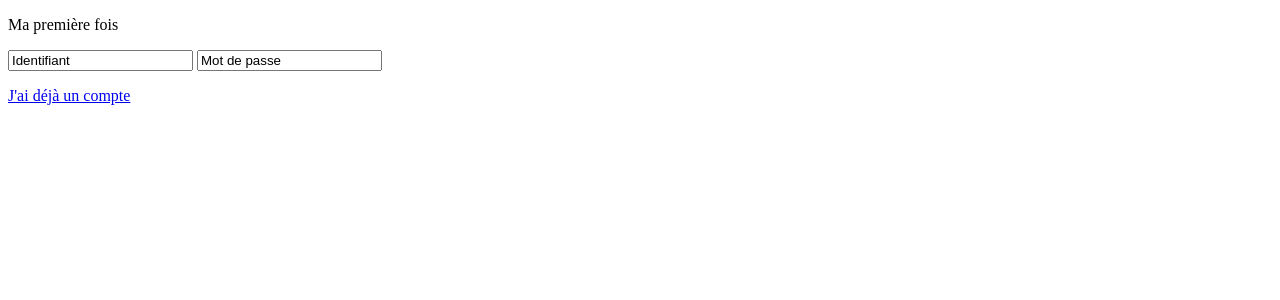
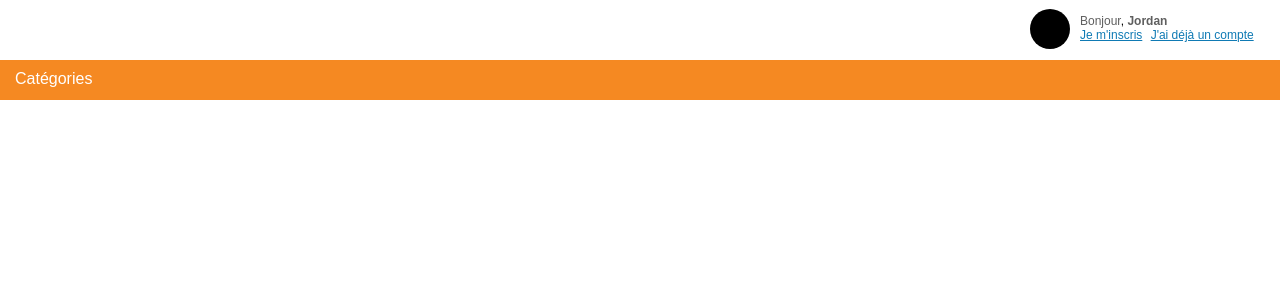
Before and after one commit to leslow/alibi, a PHP site: page /nav.php in a window 1280 px wide. Shown: the top 300 px of the page. Run offline with PHP 8.4, Linux system fonts and the light colour scheme; some libraries are stand-ins or nearby versions.

Commit message:
MAJ nav
Don’t worry, ce n’est pas finit…
Je commit, quoi :P

```diff
--- a/projet/css/nav.css
+++ b/projet/css/nav.css
@@ -1,4 +1,163 @@
 * {
 	margin: 0;
 	padding: 0;
+	font-family: arial, sans-serif;
 }
+
+nav {
+	width: 100%;
+	height: 60px;
+	background-color: #fff;
+	z-index: 5;
+	position: fixed;
+}
+
+.nav-wrap {
+	width: 100%;
+	height: auto;
+	margin: auto;
+}
+
+.avatar {
+	width: 40px;
+	height: 40px;
+	margin-top: 9px;
+	float: right;
+	margin-right: 10px;
+	background-color: black;
+	border-radius: 100%;
+	z-index: 10;
+	cursor: pointer;
+}
+
+.seconnecter {
+	width: 200px;
+	float: right;
+	margin-top: 14px;
+	z-index: 10;
+	font-size: 12px;
+}
+
+.seconnecter a {
+	color: #474747;
+}
+
+.seconnecter input {
+	margin-left: 10px;
+	padding-left: 5px;
+	color: silver;
+	width: 150px;
+	height: 25px;
+	border-radius: 3px;
+	border-style: solid;
+	border-color: #F4F4F4;
+}
+
+.seconnecter a {
+	color: #0f7ab4;
+	display: inline-block;
+}
+
+.member {
+
+}
+
+.newmember {
+	margin-right: 5px;
+}
+
+.bonjour-login {
+	color: #5F5F5F;
+}
+
+.name-login {
+	color: #5F5F5F;
+	font-weight: bold;
+}
+
+.login-popup {
+	display: none;
+	width: 100%;
+	height: 9000px;
+	background-color: rgba(0, 0, 0, 0.7);
+	z-index: 2;
+}
+
+.login-box {
+	display: block;
+	position: fixed;
+	top: 0;
+	bottom: 0;
+	left: 0;
+	right: 0;
+	width: 300px;
+  	height: 210px;
+	border-style: solid;
+	border-color: #f58922;
+	border-width: 1px;
+	background-color: rgba(255, 255, 255, 0.3);
+	margin: auto;
+	text-align: center;
+	z-index: 10;
+}
+
+.login-popup:hover {
+	display: block;
+}
+
+.login-titre {
+	color: #fff;
+	text-align: left;
+	padding: 5px;
+}
+
+.login-identifiant, .login-password {
+	display: block;
+	margin: auto;
+	width: 225px;
+	height: 35px;
+	border-radius: 2px;
+	border-style: none;
+	padding-left: 10px;
+	box-sizing: border-box;
+}
+
+.login-identifiant {
+	margin-top: 30px;
+}
+
+.login-password {
+	margin-top: 15px;
+}
+
+.login-submit {
+	margin: auto;
+	width: 225px;
+	height: 35px;
+	color: #fff;
+	font-weight: bold;
+	background-color: #f58922;
+	border-radius: 2px;
+	border-style: none;
+	margin-top: 70px;
+}
+
+.login-submit:hover {
+	background-color: #ff9b3b;
+}
+
+
+
+
+.menu {
+	clear: both;
+	width: 100%;
+	height: 40px;
+	margin-top: 60px;
+	color: #fff;
+	background-color: #f58922;
+}
+
+.sous-menu {
+	padding: 10px 0px 0px 15px;
+}
--- a/projet/nav.php
+++ b/projet/nav.php
@@ -3,22 +3,50 @@
 	<head>
 		<title>Navigation Alibi</title>
 		<meta charset="utf-8">
-		<link href="style.css" rel="stylesheet" type="text/css" media="screen">
+		<link href="css/nav.css" rel="stylesheet" type="text/css" media="screen">
 		<link rel="stylesheet" type="text/css" href="http://maxcdn.bootstrapcdn.com/font-awesome/4.2.0/css/font-awesome.min.css">
+		<script src="//code.jquery.com/jquery-1.11.3.min.js"></script>
+		<script src="//code.jquery.com/jquery-migrate-1.2.1.min.js"></script>
+		<script type="text/javascript">
+
+		function init() {
+
+			$('.member').click(function(){
+			  $('.login-popup').toggle();
+			});
+
+		}
+
+		</script>
 	</head>
+	<body onload="init()">
+		<div class="nav-wrap">
 
-	<body>
-		<div class="wrap">
 			<nav>
-				<!-- <div id="logo"><img src="#"></div> -->
+				<!-- <div id="logo" alt="Alibi Logo" title="Alibi"><img src="#"></div> -->
+
+				<div class="seconnecter">
+					<p><span class="bonjour-login">Bonjour</span>, <span class="name-login">Jordan</span></p>
+
+					<a href="#"><p class="newmember">Je m'inscris</p></a>
+					<a href="#"><p class="member">J'ai déjà un compte</p></a>
+				</div>
+
 				<div class="avatar">
-				<!-- <img title="My photo" alt="My Photo" src="#"> -->
+					<!-- <img title="My photo" alt="My Photo" src="#"> -->
 				</div>
-				<div class="seconnecter">
-					<p class="newmembre">Ma première fois</p>
-					<input type="text" name="Identifiant" value="Identifiant" title="Identifiant">
-					<input type="text" name="Mot de passe" value="Mot de passe" title="Mot de passe">
-					<a href="#"><p class="membre">J'ai déjà un compte</p></a>
+
+				<div class="menu">
+					<p class="sous-menu">Catégories</p>
+				</div>
+
+				<div class="login-popup">
+					<div class="login-box">
+						<p class="login-titre">Identifiants</p>
+						<input class="login-identifiant" type="text" name="Identifiant" placeholder="Identifiant" title="Identifiant">
+						<input class="login-password" type="password" name="Mot de passe" placeholder="Mot de passe" title="Mot de passe">
+						<input class="login-submit" type="submit" name="se connecter" value="se connecter" title="se connecter">
+					</div>
 				</div>
 			</nav>
 		</div>
```
